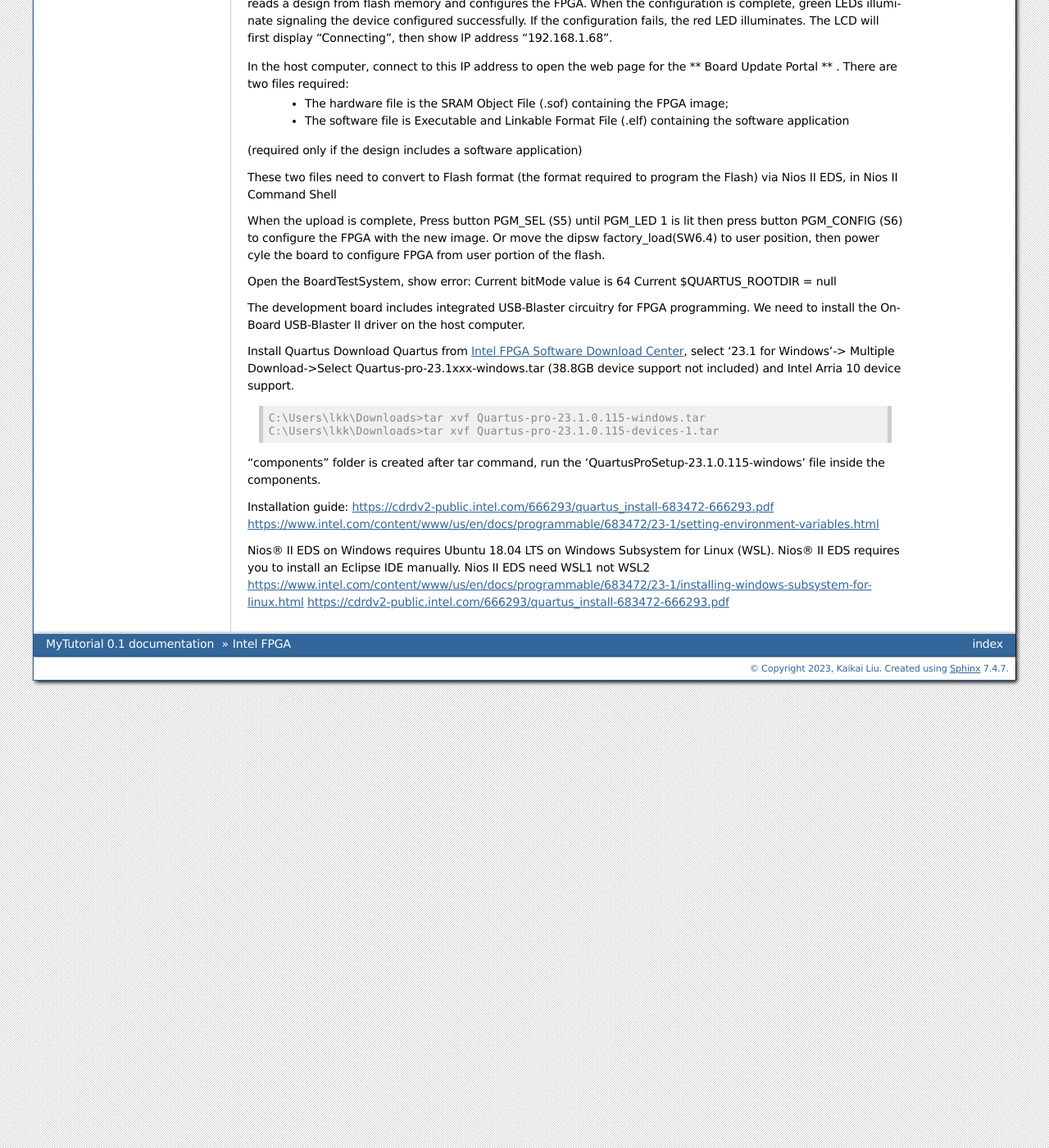
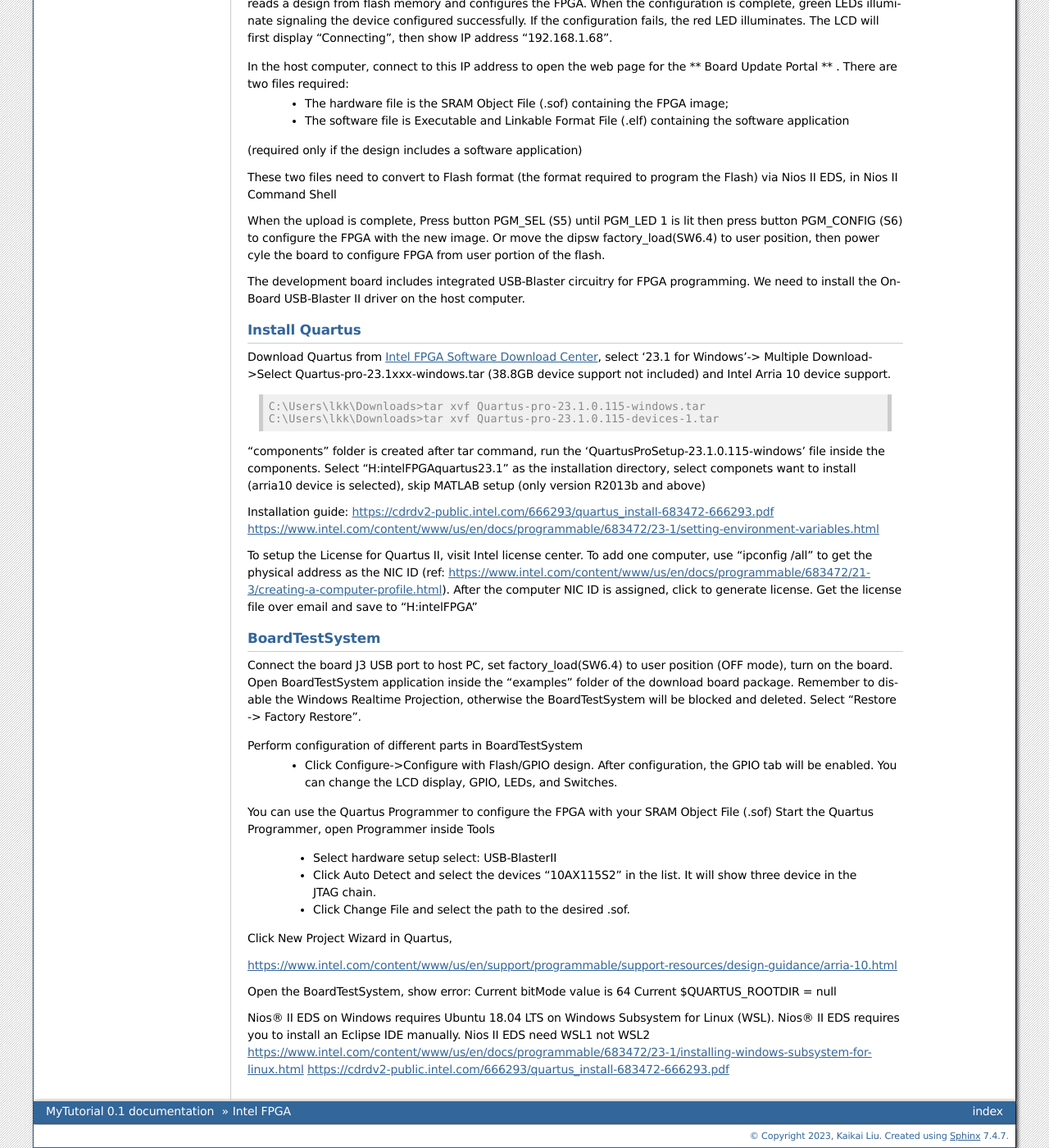
Before and after one commit to lkk688/mytutorial, a Sphinx documentation site: the page built from docs/source/intelfpga.rst, in a window 1280 px wide and 1400 px high, scrolled down 339 px. Shown: the whole window at 82% size. Built offline with Sphinx 7.4.7, drawn with Linux system fonts in a browser that asks for light colours; some of the changed text lies outside the part shown.

Commit message:
Update intelfpga.rst

```diff
--- a/docs/source/intelfpga.rst
+++ b/docs/source/intelfpga.rst
@@ -28,13 +28,11 @@
 When the upload is complete, Press button PGM_SEL (S5) until PGM_LED 1 is lit then press button PGM_CONFIG (S6) to configure the FPGA with the new image.
 Or move the dipsw factory_load(SW6.4) to user position, then power cyle the board to configure FPGA from user portion of the flash.
 
-Open the BoardTestSystem, show error:
-Current bitMode value is 64
-Current $QUARTUS_ROOTDIR = null
-
 The development board includes integrated USB-Blaster circuitry for FPGA programming. We need to install the On-Board USB-Blaster II driver on the host computer.
 
 Install Quartus
+~~~~~~~~~~~~~~~~
+
 Download Quartus from `Intel FPGA Software Download Center <https://www.intel.com/content/www/us/en/collections/products/fpga/software/downloads.html>`_, select '23.1 for Windows'-> Multiple Download->Select Quartus-pro-23.1xxx-windows.tar (38.8GB device support not included) and Intel Arria 10 device support.
 
 .. code-block:: console
@@ -42,10 +40,35 @@
   C:\Users\lkk\Downloads>tar xvf Quartus-pro-23.1.0.115-windows.tar
   C:\Users\lkk\Downloads>tar xvf Quartus-pro-23.1.0.115-devices-1.tar
 
-"components" folder is created after tar command, run the 'QuartusProSetup-23.1.0.115-windows' file inside the components.
+"components" folder is created after tar command, run the 'QuartusProSetup-23.1.0.115-windows' file inside the components. Select "H:\intelFPGA\quartus23.1" as the installation directory, select componets want to install (arria10 device is selected), skip MATLAB setup (only version R2013b and above)
+
 
 Installation guide: https://cdrdv2-public.intel.com/666293/quartus_install-683472-666293.pdf
 https://www.intel.com/content/www/us/en/docs/programmable/683472/23-1/setting-environment-variables.html
+
+To setup the License for Quartus II, visit Intel license center. To add one computer, use "ipconfig /all" to get the physical address as the NIC ID (ref: https://www.intel.com/content/www/us/en/docs/programmable/683472/21-3/creating-a-computer-profile.html). After the computer NIC ID is assigned, click to generate license. Get the license file over email and save to "H:\intelFPGA"
+
+BoardTestSystem
+~~~~~~~~~~~~~~~~
+Connect the board J3 USB port to host PC, set factory_load(SW6.4) to user position (OFF mode), turn on the board. Open BoardTestSystem application inside the "examples" folder of the download board package. Remember to disable the Windows Realtime Projection, otherwise the BoardTestSystem will be blocked and deleted. Select "Restore -> Factory Restore".
+
+Perform configuration of different parts in BoardTestSystem
+ * Click Configure->Configure with Flash/GPIO design. After configuration, the GPIO tab will be enabled. You can change the LCD display, GPIO, LEDs, and Switches.
+
+You can use the Quartus Programmer to configure the FPGA with your SRAM Object File (.sof)
+Start the Quartus Programmer, open Programmer inside Tools
+ * Select hardware setup select: USB-BlasterII
+ * Click Auto Detect and select the devices "10AX115S2" in the list. It will show three device in the JTAG chain.
+ * Click Change File and select the path to the desired .sof.
+
+Click New Project Wizard in Quartus,
+
+
+https://www.intel.com/content/www/us/en/support/programmable/support-resources/design-guidance/arria-10.html
+
+Open the BoardTestSystem, show error:
+Current bitMode value is 64
+Current $QUARTUS_ROOTDIR = null
 
 
 Nios® II EDS on Windows requires Ubuntu 18.04 LTS on Windows Subsystem for Linux (WSL). Nios® II EDS requires you to install an Eclipse IDE manually.
```
